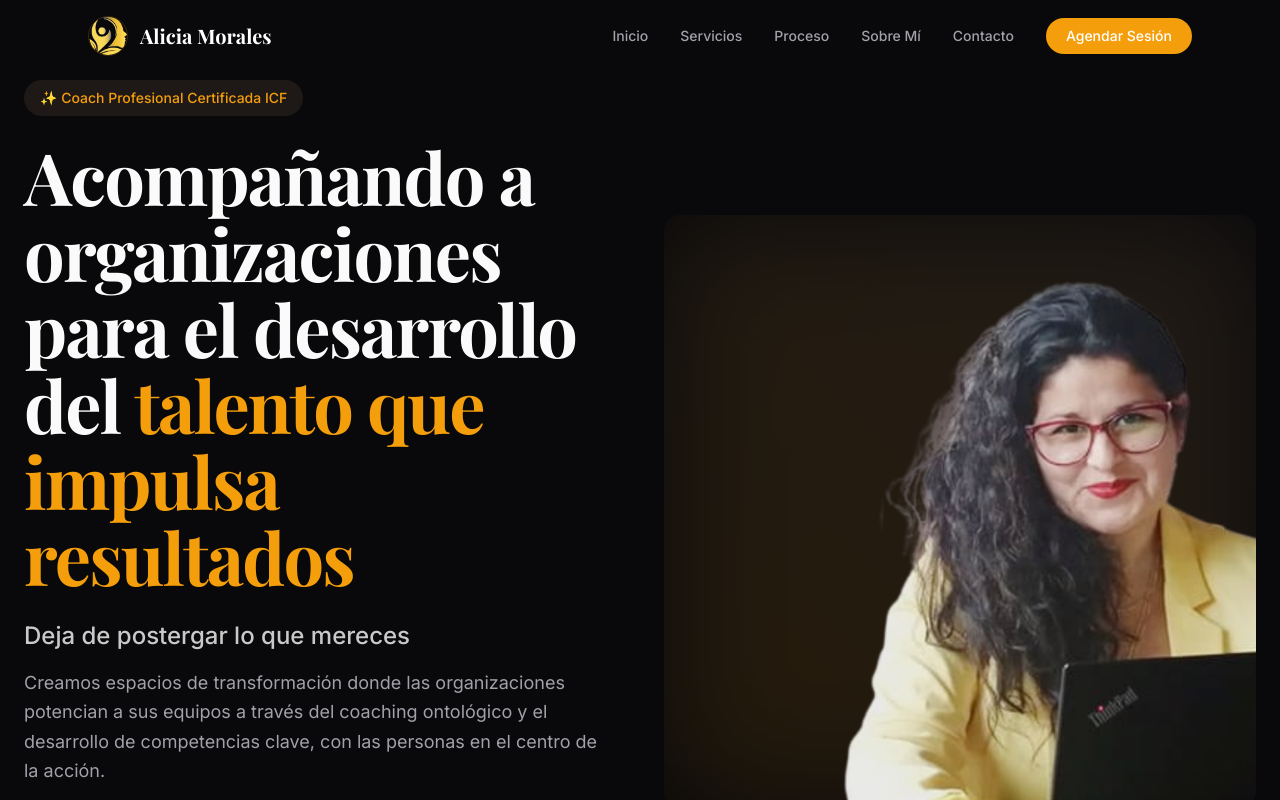
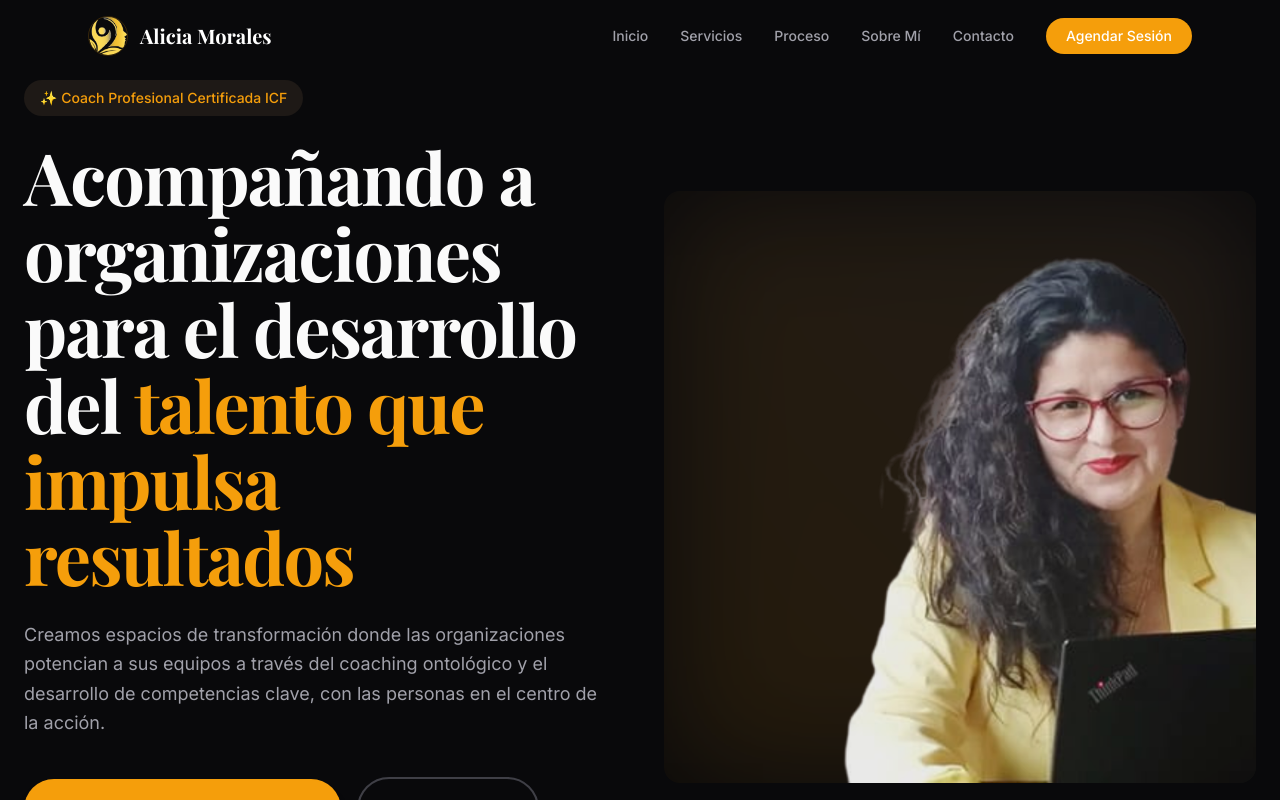
Before and after one commit to mauro6287-blip/alicia-morales-coach, a Next.js app: page / in a window 1280 px wide. Shown: the top 800 px of the page. Built offline with nearby package versions, Linux system fonts and the light colour scheme; a web font is replaced by a local one.

Commit message:
Remove tagline from Hero section

```diff
--- a/sections/Hero.tsx
+++ b/sections/Hero.tsx
@@ -29,10 +29,7 @@ export default function Hero() {
                         </span>
                     </h1>
 
-                    {/* Tagline */}
-                    <p className="mb-4 text-xl font-medium text-foreground/80 md:text-2xl">
-                        Deja de postergar lo que mereces
-                    </p>
+
 
                     {/* Description */}
                     <p className="mx-auto mb-10 max-w-2xl text-lg leading-relaxed text-muted lg:mx-0">
```
